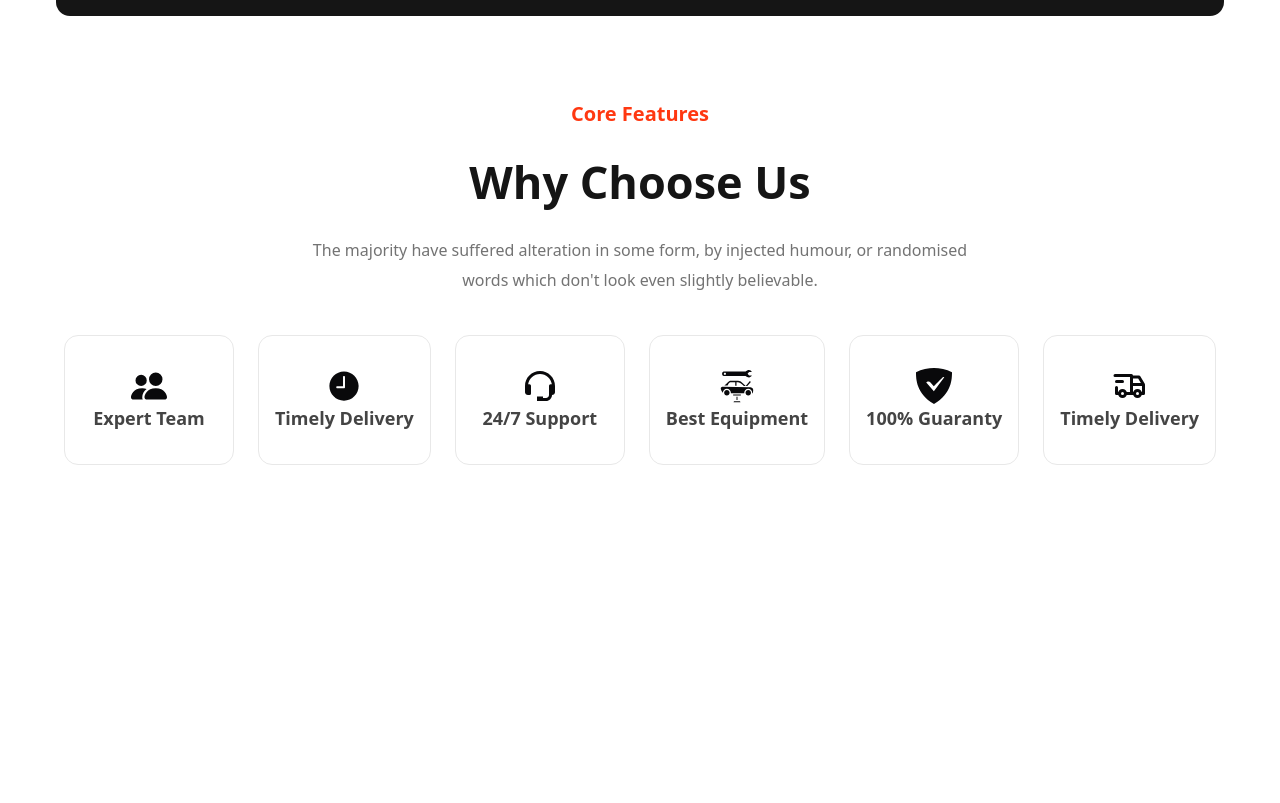
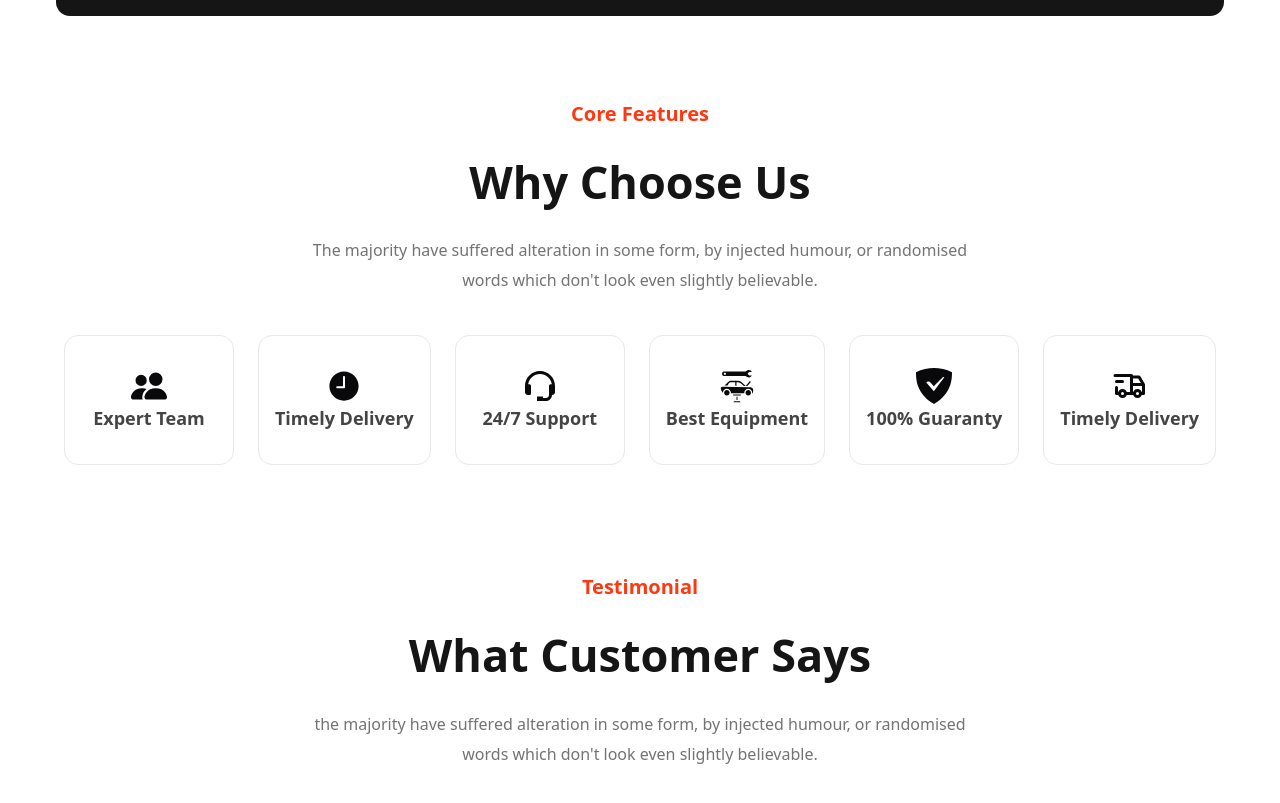
Before and after one commit to Asad9340/Car-Doctor-NextJS, a Next.js app: page / in a window 1280 px wide. Shown: the part 1995-2798 px from the top of the page. Before the commit the page ends 2544 px from the top, so only its background shows below. Built offline with nearby package versions, Linux system fonts and the light colour scheme; no server answers; the database is empty.

Commit message:
designing testomonial section

```diff
--- a/src/app/components/Home/Home.jsx
+++ b/src/app/components/Home/Home.jsx
@@ -1,9 +1,9 @@
-
 import AboutUs from './AboutUs';
 import Hero from './Hero';
 import OurService from './OurService';
 import Contact from './Contact';
 import WhyChooseUs from './WhyChooseUs';
+import Testimonial from './Testimonial';
 const Home = () => {
   return (
     <div>
@@ -11,9 +11,10 @@ const Home = () => {
       <AboutUs />
       <OurService />
       <Contact />
-      <WhyChooseUs/>
+      <WhyChooseUs />
+      <Testimonial />
     </div>
-  )
-}
+  );
+};
 
-export default Home
+export default Home;
--- /dev/null
+++ b/src/app/components/Home/Testimonial.jsx
@@ -0,0 +1,27 @@
+import React from 'react';
+
+const Testimonial = () => {
+  return (
+    <div className="px-5 xl:px-8 py-6 max-w-7xl mx-auto my-8 md:my-[60px]">
+      <div className="flex flex-col items-center gap-3 md:gap-5 mb-8 md:mb-10 max-w-[700px] mx-auto">
+        <h4 className="text-xl font-bold text-[#FF3811]">Testimonial</h4>
+        <h2 className="max-w-[376] text-3xl md:text-[45px] font-bold text-[#151515] leading-normal">
+          What Customer Says
+        </h2>
+        <p className="text-base text-[#737373] leading-[30px] text-center">
+          the majority have suffered alteration in some form, by injected
+          humour, or randomised words which don't look even slightly believable.
+        </p>
+      </div>
+      <div className="grid grid-cols-1 md:grid-cols-2 gap-3 md:gap-6 ">
+          <div>
+            <div></div>
+            <div></div>
+            <div></div>
+          </div>
+      </div>
+    </div>
+  );
+};
+
+export default Testimonial;
```
